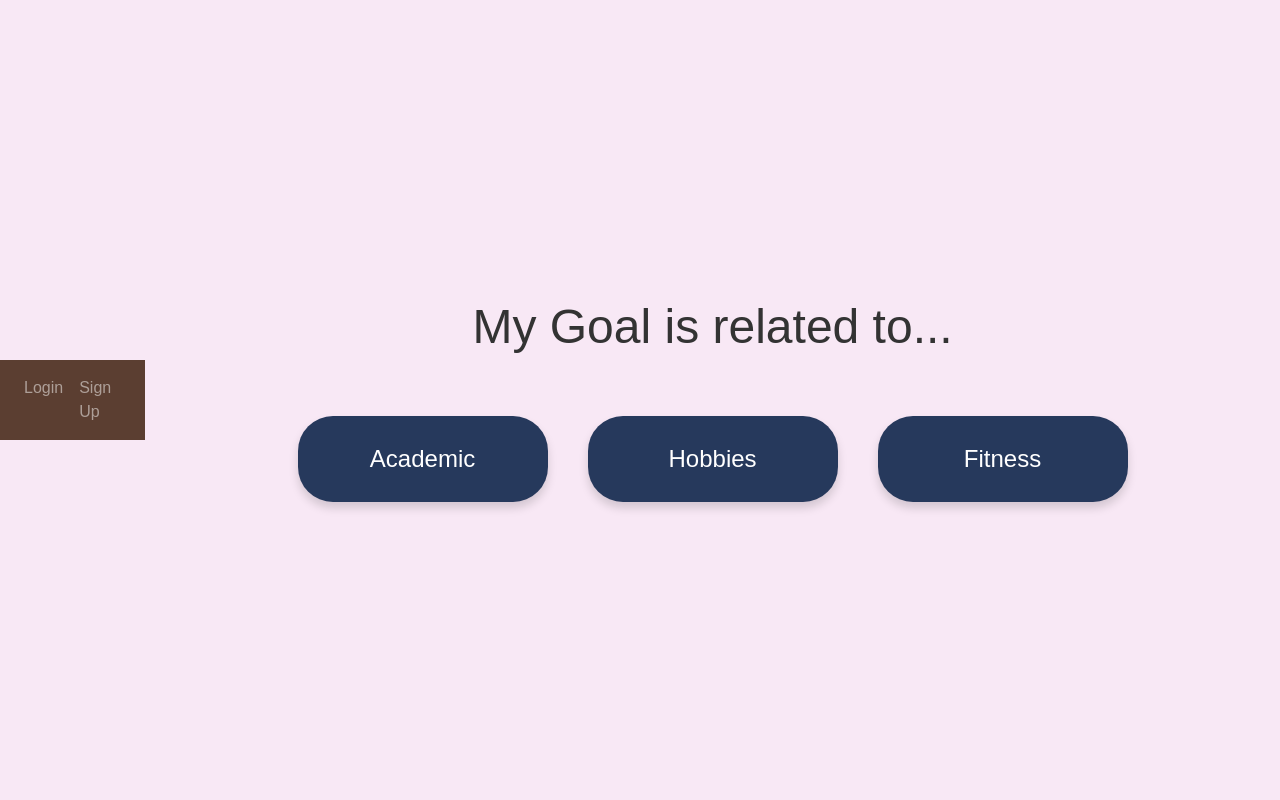
After one commit to milapchu/GoalMates, a Flask app: template website/templates/category.html in a window 1280 px wide. The commit adds this page. Run offline with Flask 3, Linux system fonts and the light colour scheme; the template is opened without the code that fills it, so the values that code supplies are empty; some libraries are stand-ins or nearby versions.

Commit message:
signup html, category html,css

```diff
--- /dev/null
+++ b/website/static/css/category.css
@@ -0,0 +1,64 @@
+body {
+    font-family: Arial, sans-serif;
+    background-color: #F8E8F5;
+    margin: 0;
+    min-height: 100vh;
+    display: flex;
+    justify-content: center;
+    align-items: center;
+}
+
+.container {
+    text-align: center;
+    width: 100%;
+    padding: 20px;
+}
+
+h1 {
+    color: #333;
+    margin-bottom: 60px;
+    font-size: 3em;
+}
+
+.button-group {
+    display: flex;
+    justify-content: center;
+    gap: 40px;
+    flex-wrap: wrap;
+}
+
+.category-btn {
+    padding: 25px 60px;
+    font-size: 1.5em;
+    min-width: 250px;
+    background-color: #26395C;
+    color: white;
+    border: none;
+    border-radius: 35px;
+    cursor: pointer;
+    transition: transform 0.2s, background-color 0.3s;
+    box-shadow: 0 6px 10px rgba(0, 0, 0, 0.15);
+}
+
+.category-btn:hover {
+    background-color: #6C99EC;
+    transform: scale(1.05);
+}
+
+@media (max-width: 768px) {
+    .button-group {
+        flex-direction: column;
+        gap: 30px;
+    }
+
+    .category-btn {
+        width: 100%;
+        max-width: 400px;
+        margin: 0 auto;
+    }
+
+    h1 {
+        font-size: 2.5em;
+        margin-bottom: 40px;
+    }
+}
--- /dev/null
+++ b/website/templates/category.html
@@ -0,0 +1,17 @@
+{% extends "base.html" %}
+{% block title %}Category{% endblock %}
+
+{% block extra_css %}
+    <link rel="stylesheet" href="{{ url_for('static', filename='css/category.css') }}">
+{% endblock %}
+
+{% block content %}
+<div class="container">
+    <h1>My Goal is related to...</h1>
+    <div class="button-group">
+        <button class="category-btn">Academic</button>
+        <button class="category-btn">Hobbies</button>
+        <button class="category-btn">Fitness</button>
+    </div>
+</div>
+{% endblock %}
```
Also changed, not shown: website/templates/sign_up.html (+20 -0 lines), instance/database.db (added), 10 other files.
